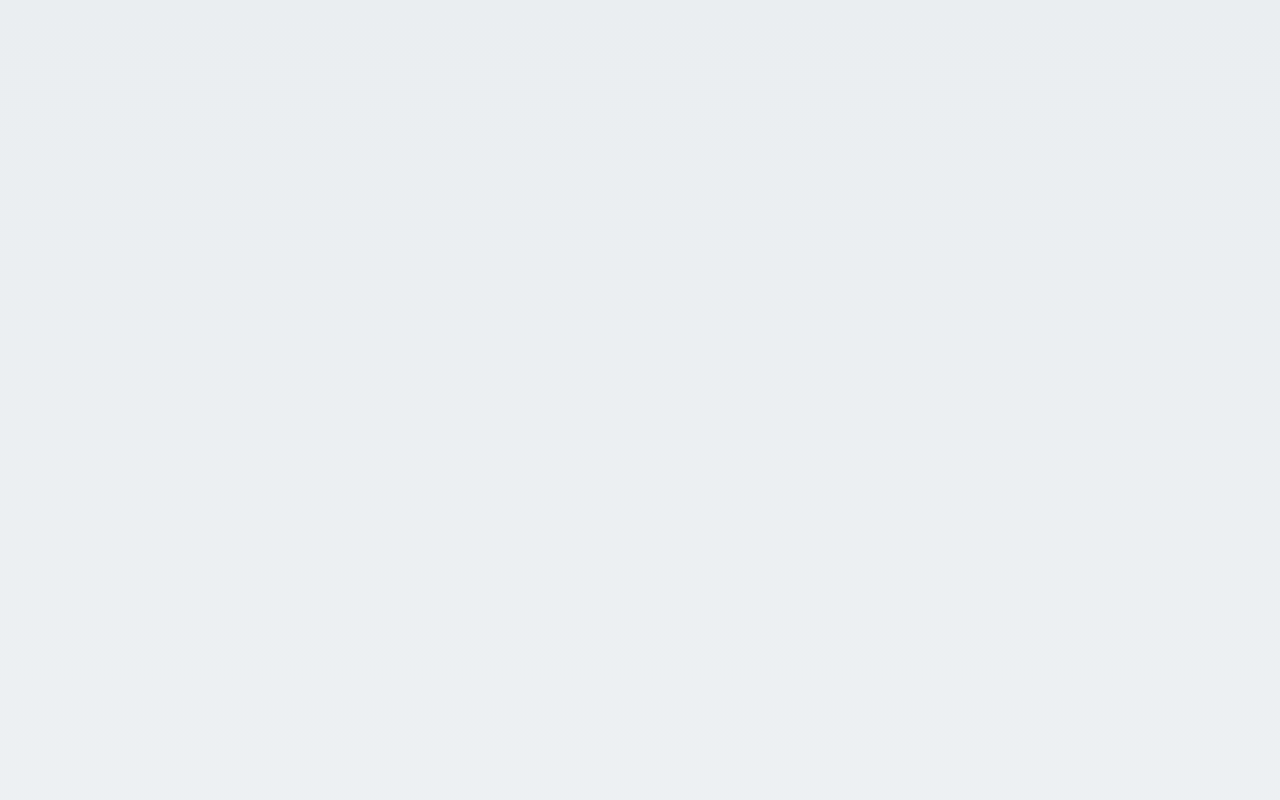
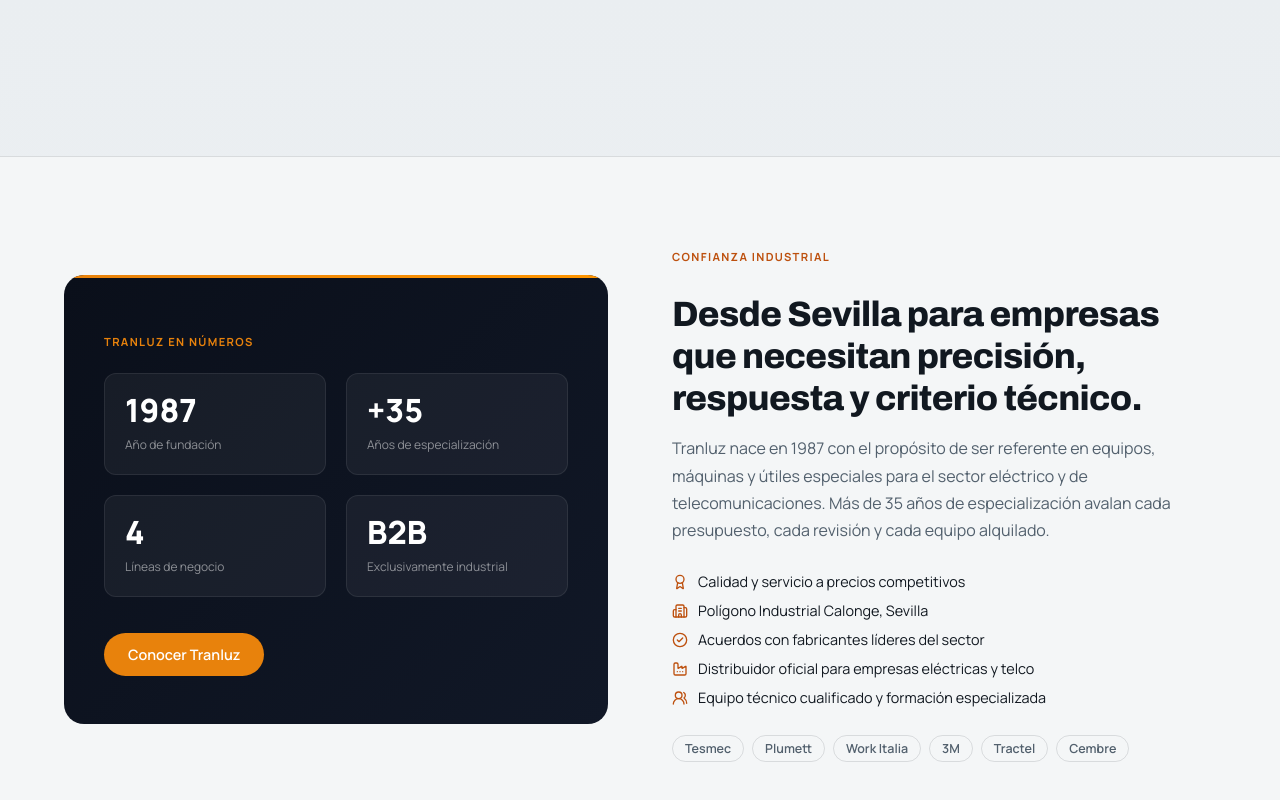
Before and after one commit to juankaspain/web_tranluz_2026, a Next.js app: page / in a window 1280 px wide. Shown: the part 4721-5521 px from the top of the page. Built offline with nearby package versions, Linux system fonts and the light colour scheme; no server answers.

Commit message:
feat(iter10): Refactor company-proof with dark stats panel, proof points, inline styles

```diff
--- a/src/components/sections/company-proof-section.tsx
+++ b/src/components/sections/company-proof-section.tsx
@@ -1,48 +1,237 @@
-import Image from "next/image";
-import { Award, Building2, CheckCircle2 } from "lucide-react";
-import { assets } from "@/content/assets";
-import { partnerBrands } from "@/content/home";
+import Link from "next/link";
+import { Award, Building2, CheckCircle2, Factory, Users2 } from "lucide-react";
+
+const stats = [
+  { value: "1987", label: "Año de fundación" },
+  { value: "+35", label: "Años de especialización" },
+  { value: "4", label: "Líneas de negocio" },
+  { value: "B2B", label: "Exclusivamente industrial" },
+];
+
+const proofPoints = [
+  { icon: Award, text: "Calidad y servicio a precios competitivos" },
+  { icon: Building2, text: "Polígono Industrial Calonge, Sevilla" },
+  { icon: CheckCircle2, text: "Acuerdos con fabricantes líderes del sector" },
+  { icon: Factory, text: "Distribuidor oficial para empresas eléctricas y telco" },
+  { icon: Users2, text: "Equipo técnico cualificado y formación especializada" },
+];
+
+const partnerBrands = ["Tesmec", "Plumett", "Work Italia", "3M", "Tractel", "Cembre"];
 
 export function CompanyProofSection() {
   return (
-    <section className="company-proof">
-      <div className="company-proof-media">
-        <Image
-          src={assets.ceo}
-          alt="Equipo directivo de Tranluz"
-          width={720}
-          height={900}
-          loading="lazy"
-          sizes="(max-width: 768px) 100vw, (max-width: 1200px) 50vw, 720px"
-        />
-      </div>
-      <div className="company-proof-copy">
-        <p className="eyebrow">Confianza industrial</p>
-        <h2>Desde Sevilla para empresas que necesitan precisión, respuesta y criterio técnico.</h2>
-        <p>
-          Tranluz nace en 1987 con el propósito de ser referente en equipos,
-          máquinas y útiles especiales para el sector eléctrico y de
-          telecomunicaciones. Más de 35 años de especialización avalan cada
-          presupuesto, cada revisión y cada equipo alquilado.
-        </p>
-        <div className="proof-list">
-          <span>
-            <Award aria-hidden="true" size={18} />
-            Calidad y servicio a precios competitivos
-          </span>
-          <span>
-            <Building2 aria-hidden="true" size={18} />
-            Polígono Industrial Calonge, Sevilla
-          </span>
-          <span>
-            <CheckCircle2 aria-hidden="true" size={18} />
-            Acuerdos con fabricantes líderes del sector
-          </span>
+    <section
+      aria-label="Confianza industrial Tranluz"
+      style={{
+        background: "var(--bg)",
+        padding: "80px 0",
+        borderTop: "1px solid var(--line)",
+      }}
+    >
+      <div
+        style={{
+          maxWidth: "1200px",
+          margin: "0 auto",
+          padding: "0 24px",
+          display: "grid",
+          gridTemplateColumns: "1fr 1fr",
+          gap: "64px",
+          alignItems: "center",
+        }}
+      >
+        {/* Left: Stats panel */}
+        <div
+          style={{
+            background: "linear-gradient(135deg, #0a0f1a 0%, #111827 100%)",
+            borderRadius: "20px",
+            padding: "48px 40px",
+            position: "relative",
+            overflow: "hidden",
+          }}
+        >
+          {/* Accent line */}
+          <div
+            aria-hidden="true"
+            style={{
+              position: "absolute",
+              top: 0,
+              left: 0,
+              right: 0,
+              height: "3px",
+              background: "linear-gradient(90deg, #E8820C, #ff9500)",
+              borderRadius: "20px 20px 0 0",
+            }}
+          />
+          <p
+            style={{
+              fontSize: "0.7rem",
+              fontWeight: 700,
+              letterSpacing: "0.12em",
+              textTransform: "uppercase",
+              color: "#E8820C",
+              marginBottom: "24px",
+            }}
+          >
+            Tranluz en números
+          </p>
+          <div
+            style={{
+              display: "grid",
+              gridTemplateColumns: "1fr 1fr",
+              gap: "20px",
+              marginBottom: "36px",
+            }}
+          >
+            {stats.map((s) => (
+              <div
+                key={s.value}
+                style={{
+                  background: "rgba(255,255,255,0.05)",
+                  borderRadius: "12px",
+                  padding: "20px",
+                  border: "1px solid rgba(255,255,255,0.08)",
+                }}
+              >
+                <span
+                  style={{
+                    display: "block",
+                    fontSize: "2rem",
+                    fontWeight: 800,
+                    color: "#ffffff",
+                    lineHeight: 1,
+                    marginBottom: "6px",
+                  }}
+                >
+                  {s.value}
+                </span>
+                <span
+                  style={{
+                    fontSize: "0.75rem",
+                    color: "rgba(255,255,255,0.5)",
+                  }}
+                >
+                  {s.label}
+                </span>
+              </div>
+            ))}
+          </div>
+          <Link
+            href="/empresa"
+            style={{
+              display: "inline-flex",
+              alignItems: "center",
+              gap: "8px",
+              padding: "12px 24px",
+              background: "#E8820C",
+              color: "#ffffff",
+              fontWeight: 600,
+              fontSize: "0.9rem",
+              borderRadius: "50px",
+              textDecoration: "none",
+            }}
+          >
+            Conocer Tranluz
+          </Link>
         </div>
-        <div className="brand-row" aria-label="Partners oficiales">
-          {partnerBrands.map((partner) => (
-            <span key={partner}>{partner}</span>
-          ))}
+
+        {/* Right: Copy + proof points */}
+        <div>
+          <p
+            style={{
+              fontSize: "0.7rem",
+              fontWeight: 700,
+              letterSpacing: "0.12em",
+              textTransform: "uppercase",
+              color: "var(--brand, #E8820C)",
+              marginBottom: "16px",
+            }}
+          >
+            Confianza industrial
+          </p>
+          <h2
+            style={{
+              fontSize: "clamp(1.6rem, 3vw, 2.2rem)",
+              fontWeight: 800,
+              color: "var(--heading)",
+              lineHeight: 1.2,
+              marginBottom: "16px",
+              letterSpacing: "-0.02em",
+            }}
+          >
+            Desde Sevilla para empresas que necesitan precisión, respuesta y criterio técnico.
+          </h2>
+          <p
+            style={{
+              fontSize: "1rem",
+              color: "var(--text-muted)",
+              lineHeight: 1.7,
+              marginBottom: "28px",
+            }}
+          >
+            Tranluz nace en 1987 con el propósito de ser referente en equipos, máquinas y útiles
+            especiales para el sector eléctrico y de telecomunicaciones. Más de 35 años de
+            especialización avalan cada presupuesto, cada revisión y cada equipo alquilado.
+          </p>
+          <ul
+            role="list"
+            style={{
+              listStyle: "none",
+              padding: 0,
+              margin: "0 0 28px",
+              display: "flex",
+              flexDirection: "column",
+              gap: "10px",
+            }}
+          >
+            {proofPoints.map((p) => {
+              const Icon = p.icon;
+              return (
+                <li
+                  key={p.text}
+                  role="listitem"
+                  style={{
+                    display: "flex",
+                    alignItems: "center",
+                    gap: "10px",
+                    fontSize: "0.9rem",
+                    color: "var(--text)",
+                  }}
+                >
+                  <Icon
+                    size={16}
+                    style={{ color: "var(--brand, #E8820C)", flexShrink: 0 }}
+                    aria-hidden="true"
+                  />
+                  {p.text}
+                </li>
+              );
+            })}
+          </ul>
+          <div
+            aria-label="Partners oficiales"
+            style={{
+              display: "flex",
+              flexWrap: "wrap",
+              gap: "8px",
+            }}
+          >
+            {partnerBrands.map((brand) => (
+              <span
+                key={brand}
+                style={{
+                  padding: "4px 12px",
+                  borderRadius: "20px",
+                  border: "1px solid var(--line)",
+                  fontSize: "0.78rem",
+                  fontWeight: 600,
+                  color: "var(--text-muted)",
+                  background: "var(--surface)",
+                }}
+              >
+                {brand}
+              </span>
+            ))}
+          </div>
         </div>
       </div>
     </section>
```
